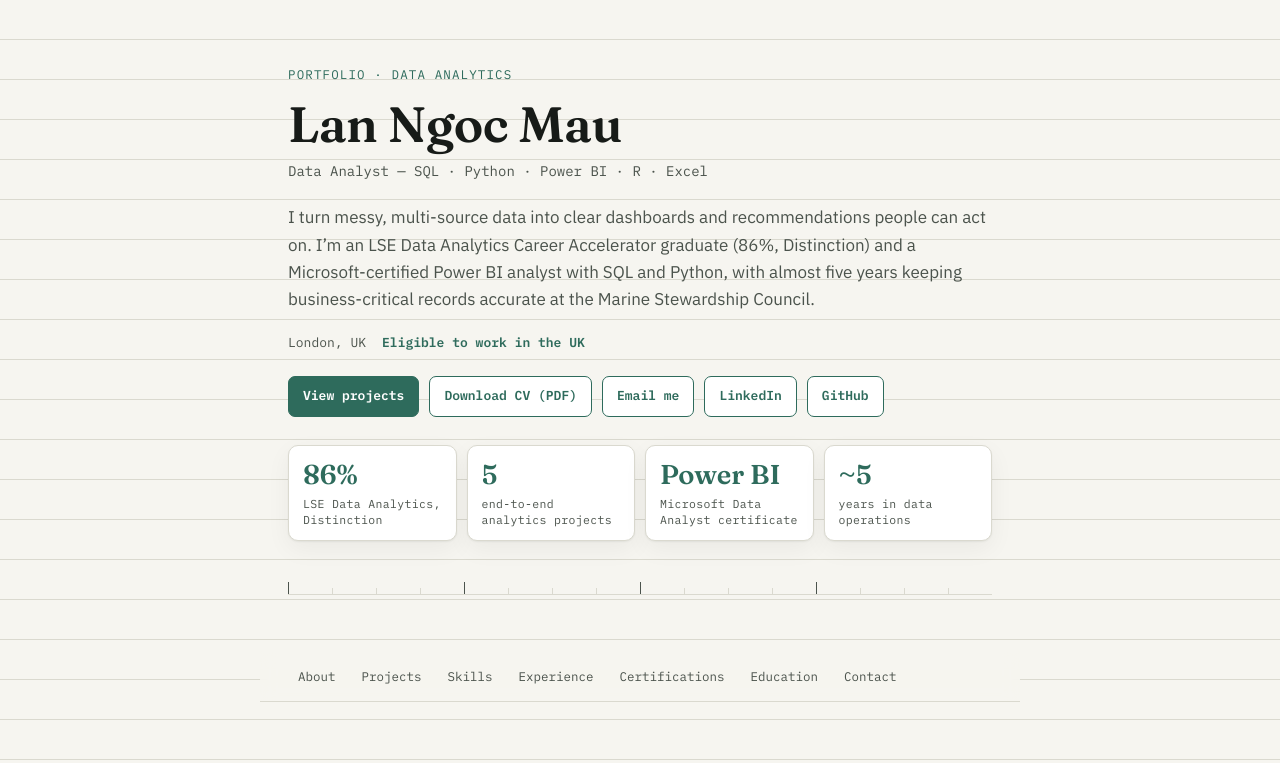
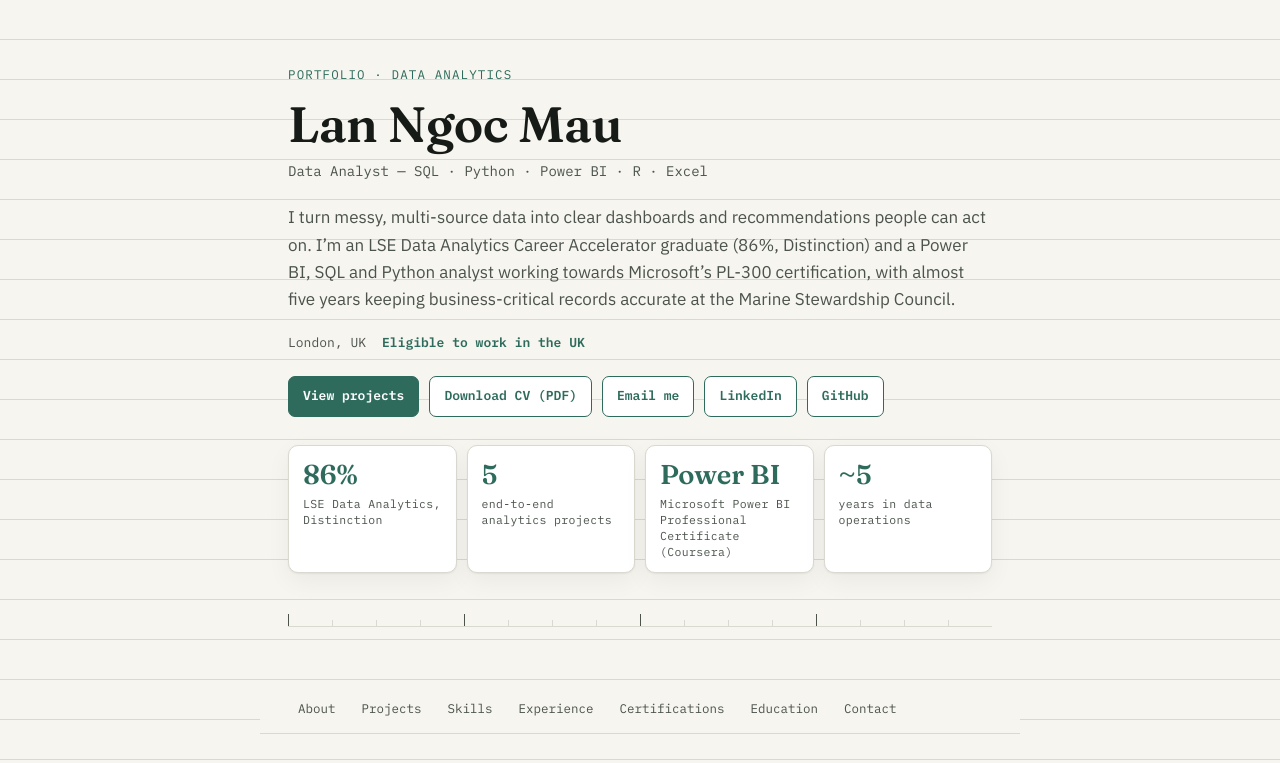
Before and after one commit to lanngoc94/lanngoc94.github.io, a plain HTML site: page index.html in a window 1280 px wide. Shown: the top 763 px of the page. Drawn offline with Linux system fonts and the light colour scheme.

Commit message:
Say working towards PL-300 instead of Microsoft-certified
Co-Authored-By: Claude Opus 5.5 <noreply@anthropic.com>
Claude-Session: https://claude.ai/code/session_01Y8m5P972Rx8mvitehko9qT

```diff
--- a/index.html
+++ b/index.html
@@ -330,7 +330,7 @@
     <p class="eyebrow">Portfolio · Data Analytics</p>
     <h1>Lan Ngoc Mau</h1>
     <p class="role">Data Analyst — SQL · Python · Power BI · R · Excel</p>
-    <p class="pitch">I turn messy, multi-source data into clear dashboards and recommendations people can act on. I&rsquo;m an LSE Data Analytics Career Accelerator graduate (86%, Distinction) and a Microsoft-certified Power BI analyst with SQL and Python, with almost five years keeping business-critical records accurate at the Marine Stewardship Council.</p>
+    <p class="pitch">I turn messy, multi-source data into clear dashboards and recommendations people can act on. I&rsquo;m an LSE Data Analytics Career Accelerator graduate (86%, Distinction) and a Power BI, SQL and Python analyst working towards Microsoft&rsquo;s PL-300 certification, with almost five years keeping business-critical records accurate at the Marine Stewardship Council.</p>
     <div class="contact-line">
       <span>London, UK</span><span class="rtw">Eligible to work in the UK</span>
     </div>
@@ -344,7 +344,7 @@
     <div class="kpis">
       <div class="kpi"><div class="kpi-val">86%</div><div class="kpi-lbl">LSE Data Analytics, Distinction</div></div>
       <div class="kpi"><div class="kpi-val">5</div><div class="kpi-lbl">end-to-end analytics projects</div></div>
-      <div class="kpi"><div class="kpi-val">Power BI</div><div class="kpi-lbl">Microsoft Data Analyst certificate</div></div>
+      <div class="kpi"><div class="kpi-val">Power BI</div><div class="kpi-lbl">Microsoft Power BI Professional Certificate (Coursera)</div></div>
       <div class="kpi"><div class="kpi-val">~5</div><div class="kpi-lbl">years in data operations</div></div>
     </div>
     <div class="ruler">
```
